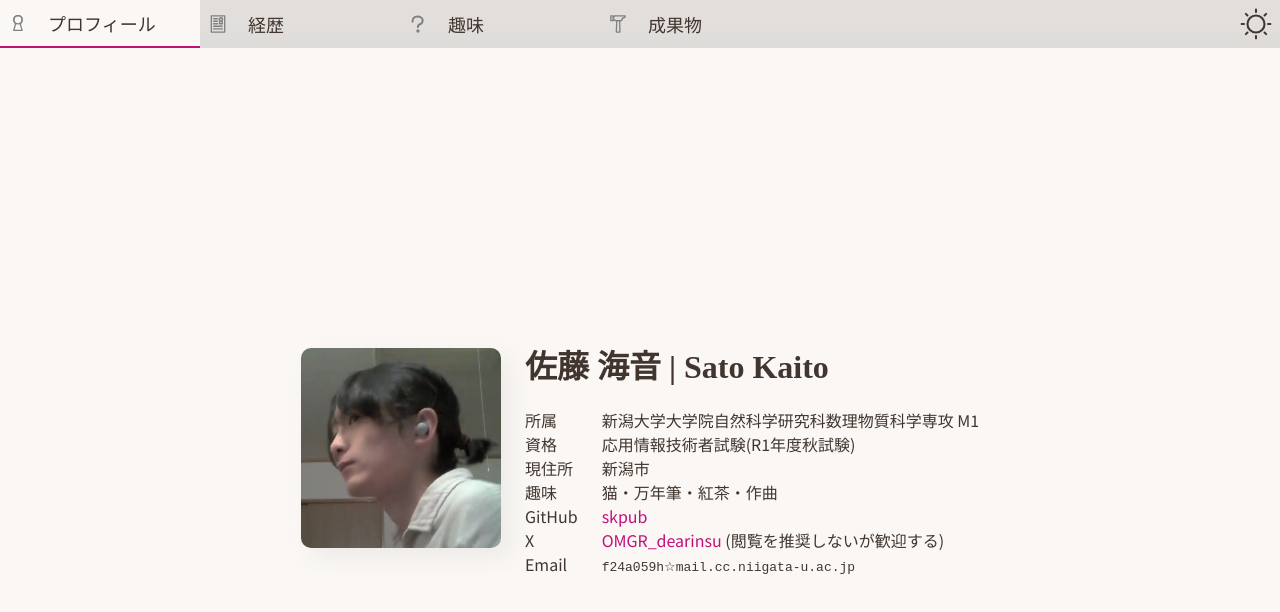
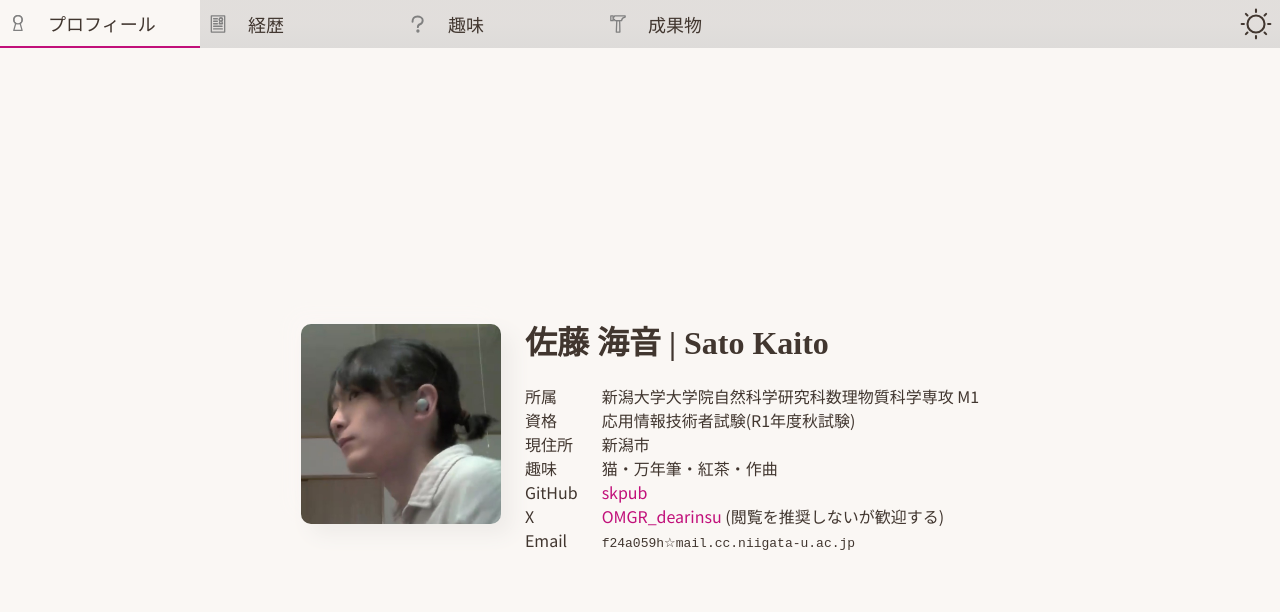
Before and after one commit to skpub/portfolio_v3, a SvelteKit app: page / in a window 1280 px wide. Shown: the top 612 px of the page. Built offline with nearby package versions, Linux system fonts and the light colour scheme; a web font is replaced by a local one.

Commit message:
プロフページの高さがはみ出ていたのを修正。

```diff
--- a/src/routes/+page.svelte
+++ b/src/routes/+page.svelte
@@ -44,7 +44,7 @@
     display: flex;
     justify-content: center;
     align-items: center;
-    min-height: 100dvh;
+    min-height: calc(100dvh - 48px);
     img {
       border-radius: 5%;
       width: 200px;
```
Also changed, not shown: 2 other files (tests, documents, lock files or other folders).
